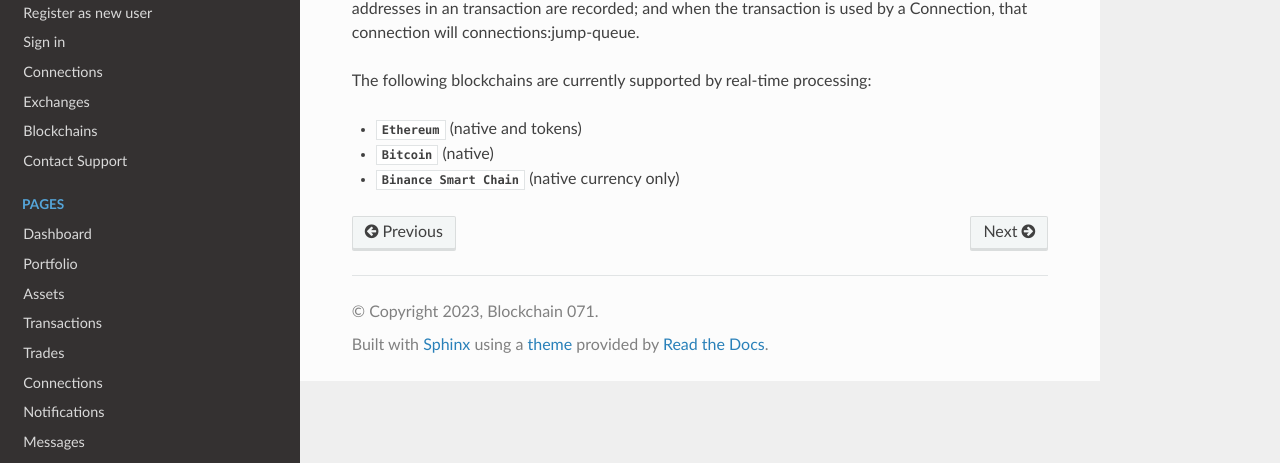
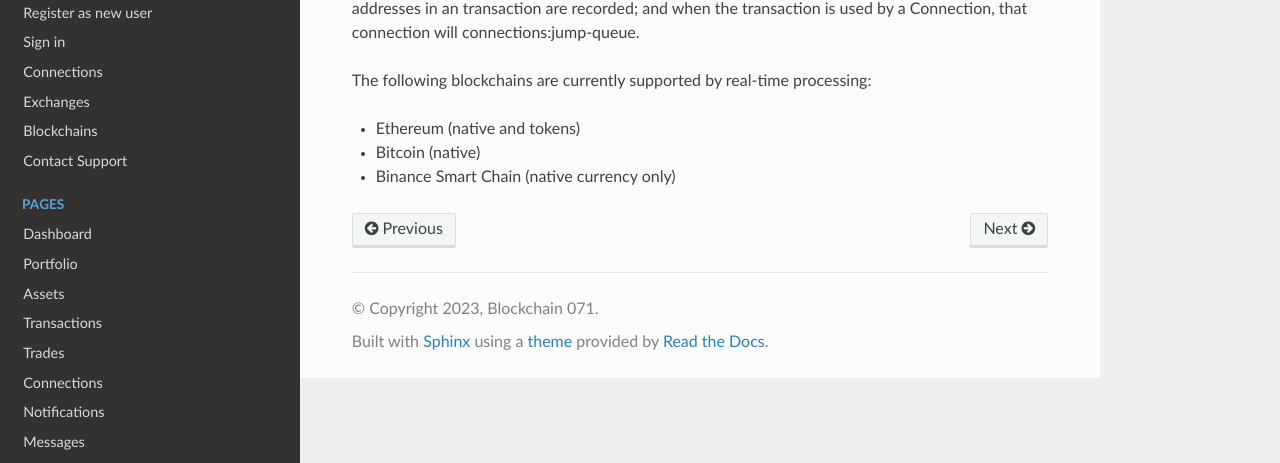
Before and after one commit to eniewold/unchain-readthedocs, a Sphinx documentation site: the page built from docs/source/realtime.rst, in a window 1280 px wide. Shown: the part 187-650 px from the top of the page. Built offline with Sphinx 7.4.7 and the Read the Docs theme 2.0.0, drawn with Linux system fonts in a browser that asks for light colours; some of the changed lines change nothing that is shown.

Commit message:
back from any to ref

```diff
--- a/docs/source/realtime.rst
+++ b/docs/source/realtime.rst
@@ -6,6 +6,6 @@ Some blockchains are monitored by our components for changes when blocks are min
 
 The following blockchains are currently supported by real-time processing:
 
-* :any:`Ethereum` (native and tokens)
-* :any:`Bitcoin` (native)
-* :any:`Binance Smart Chain` (native currency only)
+* :ref:`Ethereum` (native and tokens)
+* :ref:`Bitcoin` (native)
+* :ref:`Binance Smart Chain` (native currency only)
```
